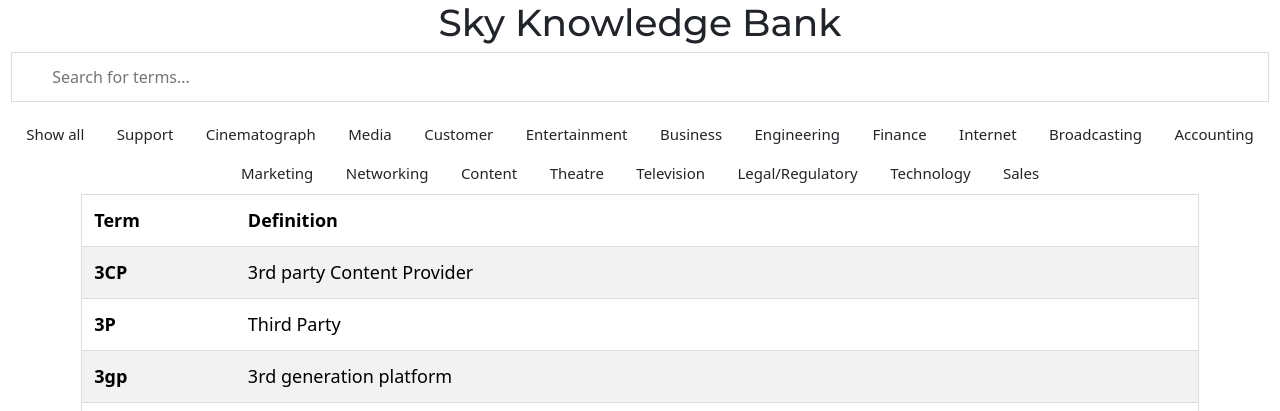
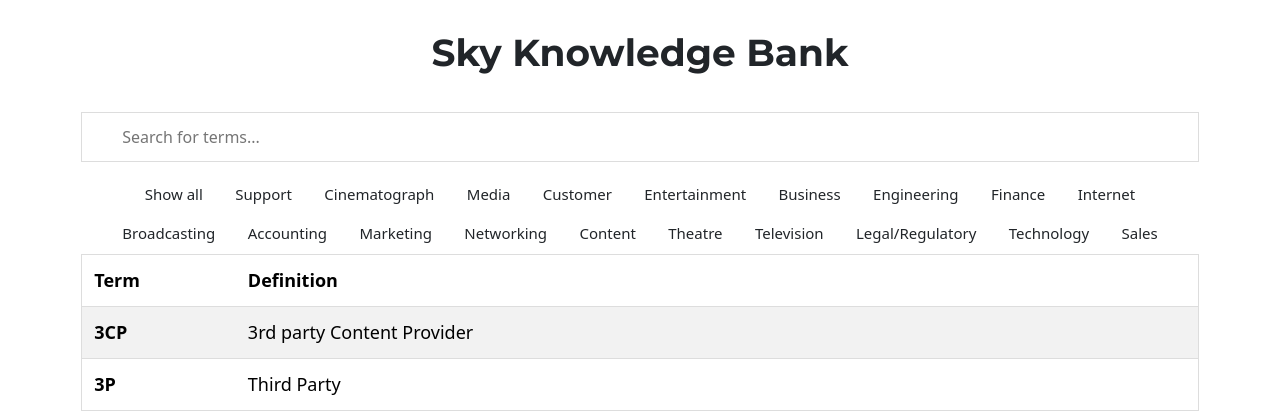
Before and after one commit to cameronduff/CCAMBan, a Flask app: page /skyGlossary in a window 1280 px wide. Shown: the part 53-464 px from the top of the page. Run offline with Flask 3, Linux system fonts and the light colour scheme.

Commit message:
Updating styles for h1 and acronym page

```diff
--- a/pythonProject/application/routes.py
+++ b/pythonProject/application/routes.py
@@ -24,7 +24,7 @@ def meetTheRoles():
 def sky_glossary():
     glossary_list = csvReader.read_csv('application/data/glossary.csv')
     tags = csvReader.find_tags('application/data/glossary.csv')
-    return render_template('SkyGlossary.html', glossary_list=glossary_list, tags=tags, title='Sky KnowledgeBank')
+    return render_template('SkyGlossary.html', glossary_list=glossary_list, tags=tags)
 
 @app.route('/Livingston')
 def livingston():
--- a/pythonProject/application/static/style.css
+++ b/pythonProject/application/static/style.css
@@ -6,6 +6,7 @@ h1 {background-color:;
     font-optical-sizing: auto;
     font-weight: 700;
     font-style: normal;
+    padding: 30px;
 }
 
 h2{font-size:30px}
--- a/pythonProject/application/templates/MeetTheStaff.html
+++ b/pythonProject/application/templates/MeetTheStaff.html
@@ -2,7 +2,7 @@
 {% block body_content %}
   <div class="container">
       <div class="text-center">
-        <h1>Meet The Staff</h1>
+        <h1><strong>Meet The Staff</strong></h1>
       </div>
 
       <div class="row">
--- a/pythonProject/application/templates/SkyGlossary.html
+++ b/pythonProject/application/templates/SkyGlossary.html
@@ -1,10 +1,10 @@
 {% extends "layout.html" %}
 {% block body_content %}
 
-    <h1 class="text-center">Sky Knowledge Bank</h1>
+    <h1 class="text-center"><strong>Sky Knowledge Bank</strong></h1>
 
     <div class="container-fluid text-center">
-        <!-- Will automate with backend -->
+        <div class="container">
         <input type="text" id="myInput" onkeyup="tableSearchFunction()" placeholder="Search for terms...">
 
         <div id="myBtnContainer">
@@ -15,8 +15,6 @@
             {% endif %}
           {% endfor %}
         </div>
-
-        <div class="container">
           <table id="glossaryTable" class="table table-striped">
             <thead>
               <tr>
```
